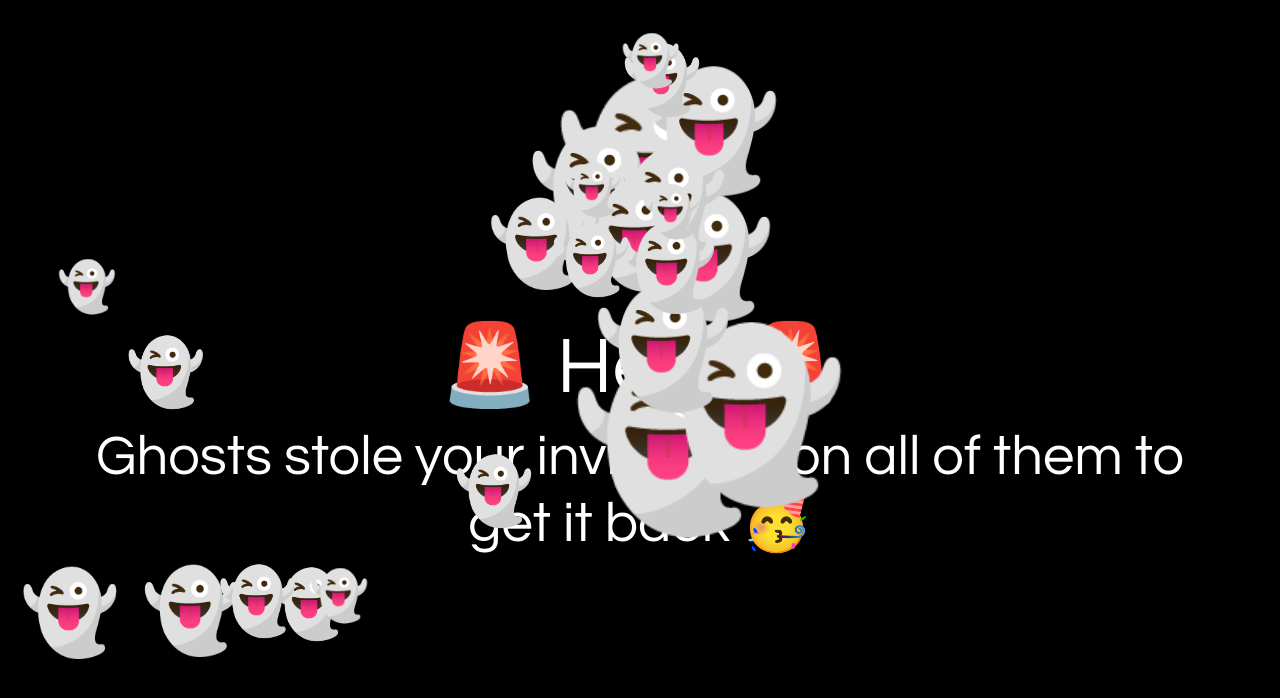
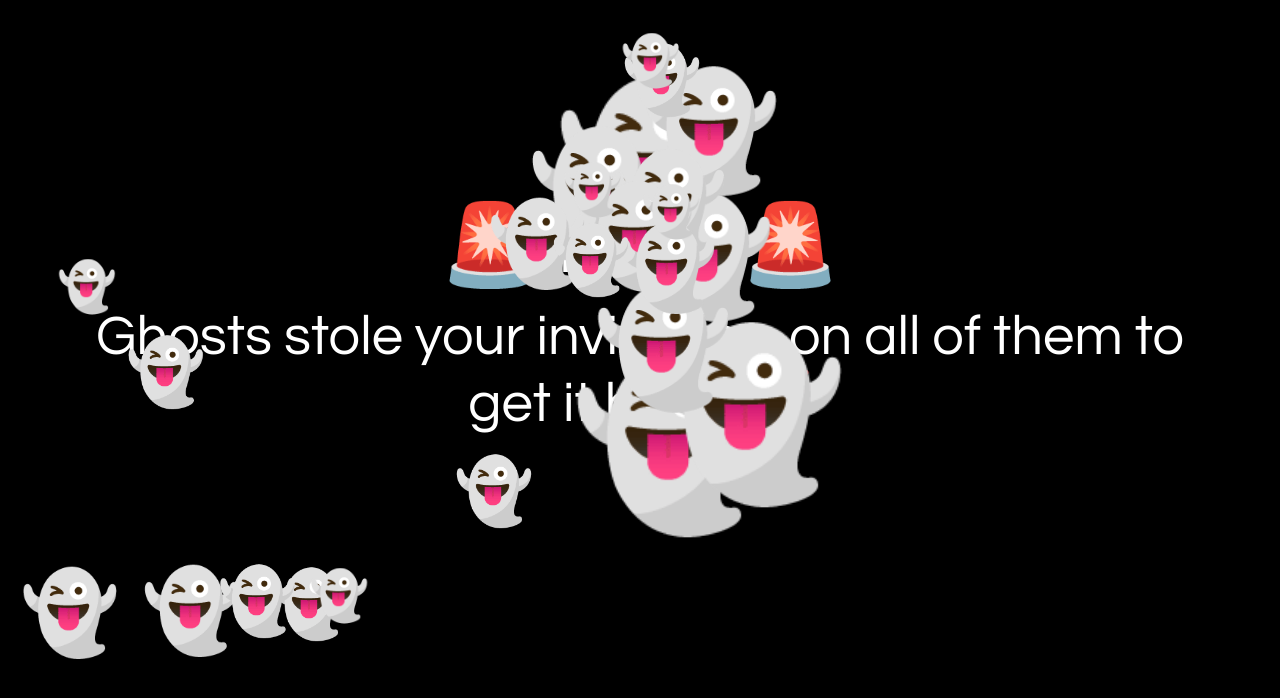
Before and after one commit to mikeolson1197/spooky-nyc, a plain HTML site: page index.html in a window 1280 px wide. Drawn offline with nearby package versions, Linux system fonts and the light colour scheme.

Commit message:
Add files via upload

```diff
--- a/index.html
+++ b/index.html
@@ -77,7 +77,7 @@
 
       <!-- Alert Message -->
       <div>
-        <h1 class="display-1 text-center text-white" style="padding-top: 40vh;">🚨 Help 🚨</h1>
+        <h1 class="display-1 text-center text-white" style="padding-top: 25vh;">🚨 Help 🚨</h1>
         <h1 class="display-4 text-center text-white" >Ghosts stole your invite, tap on all of them to get it back 🥳</h1>
       </div>
 
```
